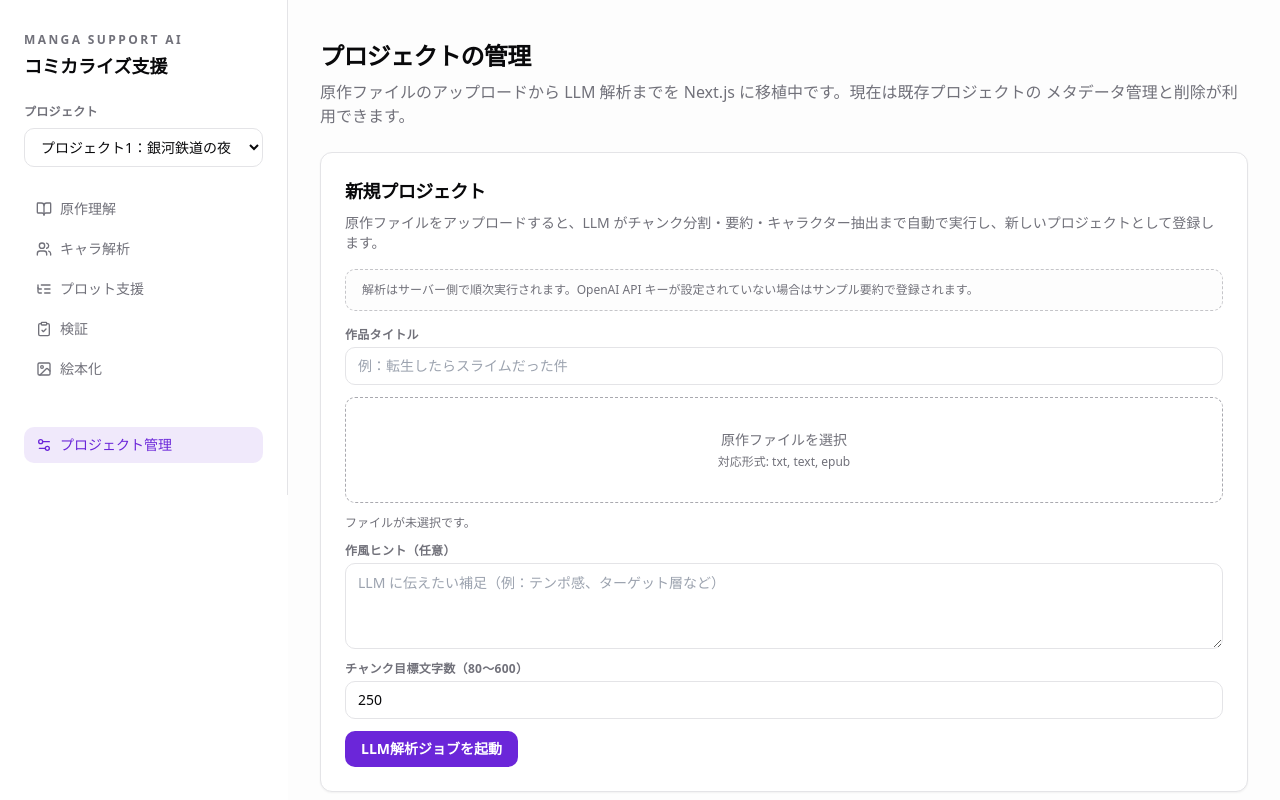
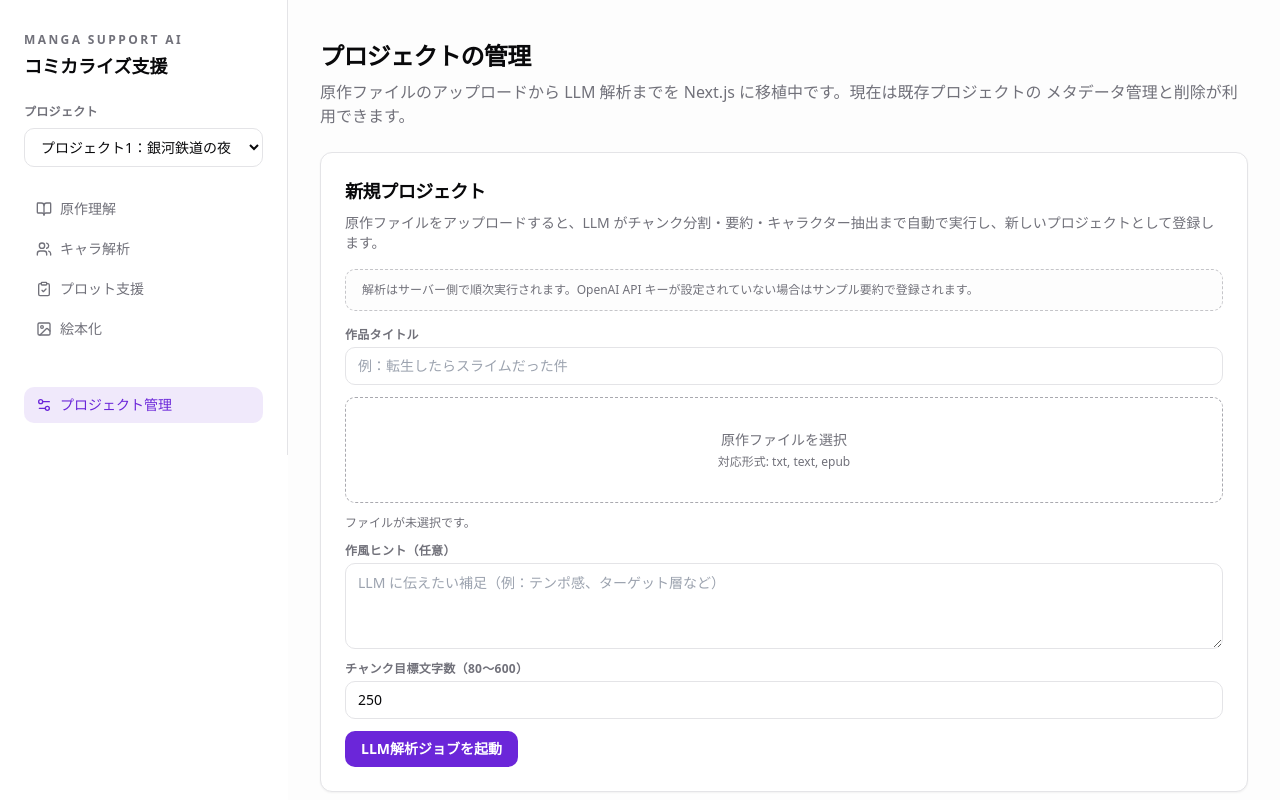
Before and after one commit to Aryu-Tamura/manga-support-ai-ver2, a Next.js app: page /projects/manage in a window 1280 px wide. Shown: the top 800 px of the page. Built offline with nearby package versions, Linux system fonts and the light colour scheme.

Commit message:
元々のプロット支援を削除して、検証をプロット支援に変更

```diff
--- a/components/sidebar/nav-links.tsx
+++ b/components/sidebar/nav-links.tsx
@@ -6,7 +6,6 @@ import {
   BookOpen,
   ClipboardCheck,
   Image as ImageIcon,
-  ListTree,
   Settings2,
   Users
 } from "lucide-react";
@@ -34,14 +33,8 @@ const NAV_ITEMS: NavItem[] = [
     baseHref: (key) => (key ? `/projects/${key}/characters` : "/projects")
   },
   {
-    id: "plot",
+    id: "validation",
     label: "プロット支援",
-    icon: ListTree,
-    baseHref: (key) => (key ? `/projects/${key}/plot` : "/projects")
-  },
-  {
-    id: "validation",
-    label: "検証",
     icon: ClipboardCheck,
     baseHref: (key) => (key ? `/projects/${key}/validation` : "/projects")
   },
```
